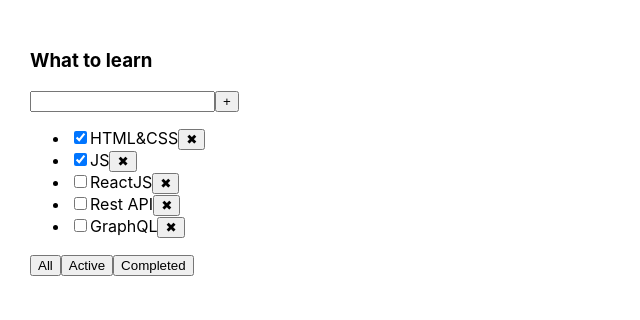
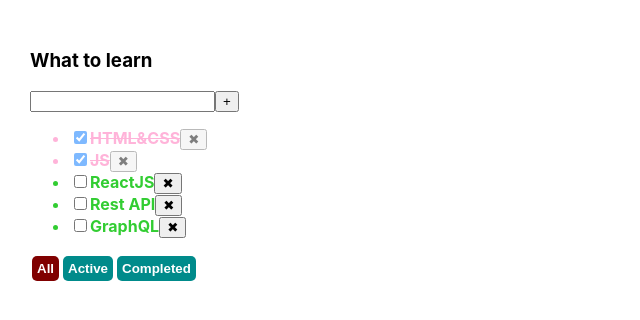
Before and after one commit to tkachiko/todolist, a React (Create React App) app: page / in a window 1280 px wide. Shown: the top 320 px of the page, without its empty margins (0-640 px from the left). Built offline with nearby package versions, Linux system fonts and the light colour scheme.

Commit message:
checkbox, conditional rendering, styles for filtered tasks

```diff
--- a/src/App.css
+++ b/src/App.css
@@ -6,3 +6,49 @@
 .App > div {
   margin-right: 50px;
 }
+
+.isDone {
+  text-decoration: line-through;
+  font-weight: bold;
+  color: hotpink;
+  opacity: 0.5;
+}
+
+.notIsDone {
+  font-weight: bold;
+  color: limegreen;
+}
+
+.btn {
+  background-color: darkcyan;
+  border: none;
+  padding: 5px;
+  margin: 2px;
+  border-radius: 5px;
+  cursor: pointer;
+  color: white;
+  font-weight: bold;
+}
+
+.btn:hover {
+  background-color: #015252;
+}
+
+.activeBtn {
+  background-color: maroon;
+}
+
+.activeBtn:hover {
+  cursor: not-allowed;
+  background-color: maroon;
+}
+
+.error {
+  border: 2px solid hotpink;
+  outline: none;
+}
+
+.errorMessage {
+  font-weight: bold;
+  color: hotpink;
+}
--- a/src/App.tsx
+++ b/src/App.tsx
@@ -12,6 +12,7 @@
 export type FilterType = 'all' | 'active' | 'completed'
 
 const App: React.FC = () => {
+  const todolistTitle = 'What to learn';
   const [tasks, setTasks] = useState<TaskType[]>([
     {id: v1(), title: 'HTML&CSS', isDone: true},
     {id: v1(), title: 'JS', isDone: true},
@@ -20,29 +21,34 @@
     {id: v1(), title: 'GraphQL', isDone: false},
   ]);
 
+  const [filter, setFilter] = useState<FilterType>('all');
+
   const removeTask = (id: string) => {
     const filteredTasks = tasks.filter(task => task.id !== id);
     setTasks(filteredTasks);
   };
-
   const addTask = (newTaskTitle: string): void => {
     const newTask: TaskType = {id: v1(), title: newTaskTitle, isDone: false};
     setTasks([newTask, ...tasks]);
   };
-
-  const [filter, setFilter] = useState<FilterType>('all');
-
-  let tasksForTodolist = tasks;
-
-  if (filter === 'active') {
-    tasksForTodolist = tasks.filter(task => !task.isDone);
-  }
-  if (filter === 'completed') {
-    tasksForTodolist = tasks.filter(task => task.isDone);
-  }
-
+  const changeTaskStatus = (taskId: string, isDone: boolean) => {
+    let task: Array<TaskType> =
+      tasks.map(task => task.id === taskId ? {...task, isDone} : task);
+    setTasks(task);
+  };
   const changeFilter = (value: FilterType): void => {
     setFilter(value);
+  };
+
+  const getFilteredTasks = (t: Array<TaskType>, f: FilterType) => {
+    let tasksForTodolist = t;
+    if (f === 'active') {
+      tasksForTodolist = tasks.filter(t => !t.isDone);
+    }
+    if (f === 'completed') {
+      tasksForTodolist = tasks.filter(t => t.isDone);
+    }
+    return tasksForTodolist;
   };
 
   return (
@@ -50,11 +56,13 @@
       <div>
         <div>
           <Todolist
-            title={'What to learn'}
-            tasks={tasksForTodolist}
+            title={todolistTitle}
+            tasks={getFilteredTasks(tasks, filter)}
             removeTask={removeTask}
             changeFilter={changeFilter}
             addTask={addTask}
+            changeTaskStatus={changeTaskStatus}
+            filter={filter}
           />
         </div>
       </div>
--- a/src/components/Todolist.tsx
+++ b/src/components/Todolist.tsx
@@ -4,21 +4,52 @@
 type PropsType = {
   title: string
   tasks: TaskType[]
+  filter: FilterType
   removeTask: (id: string) => void
   addTask: (newTaskTitle: string) => void
   changeFilter: (value: FilterType) => void
+  changeTaskStatus: (taskId: string, isDone: boolean) => void
 }
 
 export const Todolist: React.FC<PropsType> = (props) => {
+  const [title, setTitle] = useState<string>('');
+  const [error, setError] = useState<boolean>(false);
 
-  const [title, setTitle] = useState<string>('');
+  const getTasksListItem = (t: TaskType) => {
+    const removeTask = () => props.removeTask(t.id);
+    const changeTaskStatusHandler = (e: ChangeEvent<HTMLInputElement>) => props.changeTaskStatus(t.id, e.currentTarget.checked);
+
+    return (
+      <li key={t.id}
+          className={t.isDone ? 'isDone' : 'notIsDone'}
+      >
+        <input
+          type="checkbox"
+          checked={t.isDone}
+          onChange={changeTaskStatusHandler}
+        />
+        <span>{t.title}</span>
+        <button onClick={removeTask}>✖</button>
+      </li>
+    );
+  };
+
+  const tasksList = props.tasks.length
+    ? <ul>{props.tasks.map(getTasksListItem)}</ul>
+    : <span>Your task list is empty :(</span>
 
   const addTask = () => {
-    props.addTask(title);
+    const trimmedTitle = title.trim();
+    if (trimmedTitle !== '') {
+      props.addTask(trimmedTitle);
+    } else {
+      setError(true);
+    }
     setTitle('');
   };
   const onNewTitleChangeHandler = (e: ChangeEvent<HTMLInputElement>): void => {
     setTitle(e.currentTarget.value);
+    error && setError(false);
   };
   const onKeyDownHandler = (e: React.KeyboardEvent<HTMLInputElement>): void => {
     if (e.key === 'Enter') {
@@ -29,32 +60,38 @@
   const onActiveClickHandler = (): void => props.changeFilter('active');
   const onCompletedClickHandler = (): void => props.changeFilter('completed');
 
+  const errorMessage = error ? <div className="errorMessage">Title is required!</div> : null;
+
   return (
     <div>
       <div>
         <h3>{props.title}</h3>
-        <input onChange={onNewTitleChangeHandler}
-               value={title}
-               onKeyDown={onKeyDownHandler}
+        <input
+          onChange={onNewTitleChangeHandler}
+          value={title}
+          onKeyDown={onKeyDownHandler}
+          className={error ? 'error' : ''}
         />
         <button onClick={addTask}>+</button>
+        {errorMessage}
       </div>
-      <ul>
-        {props.tasks.map((task) => {
-
-          const onRemoveHandler = (): void => props.removeTask(task.id);
-
-          return <li key={task.id}>
-            <input type="checkbox" checked={task.isDone}/>
-            <span>{task.title}</span>
-            <button onClick={onRemoveHandler}>✖</button>
-          </li>;
-        })}
-      </ul>
+      {tasksList}
       <div>
-        <button onClick={onAllClickHandler}>All</button>
-        <button onClick={onActiveClickHandler}>Active</button>
-        <button onClick={onCompletedClickHandler}>Completed</button>
+        <button
+          onClick={onAllClickHandler}
+          className={props.filter === 'all' ? 'activeBtn btn' : 'btn'}
+        >All
+        </button>
+        <button
+          onClick={onActiveClickHandler}
+          className={props.filter === 'active' ? 'activeBtn btn' : 'btn'}
+        >Active
+        </button>
+        <button
+          onClick={onCompletedClickHandler}
+          className={props.filter === 'completed' ? 'activeBtn btn' : 'btn'}
+        >Completed
+        </button>
       </div>
     </div>
   );
```
